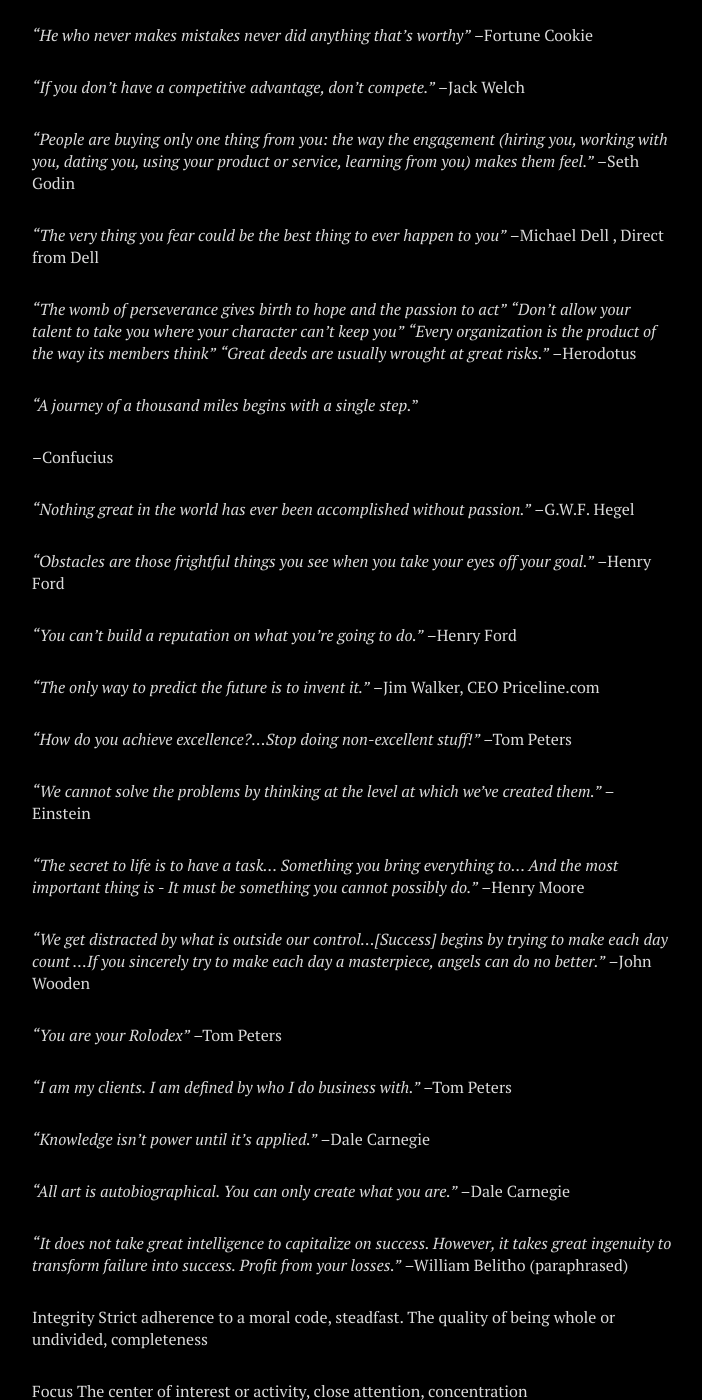
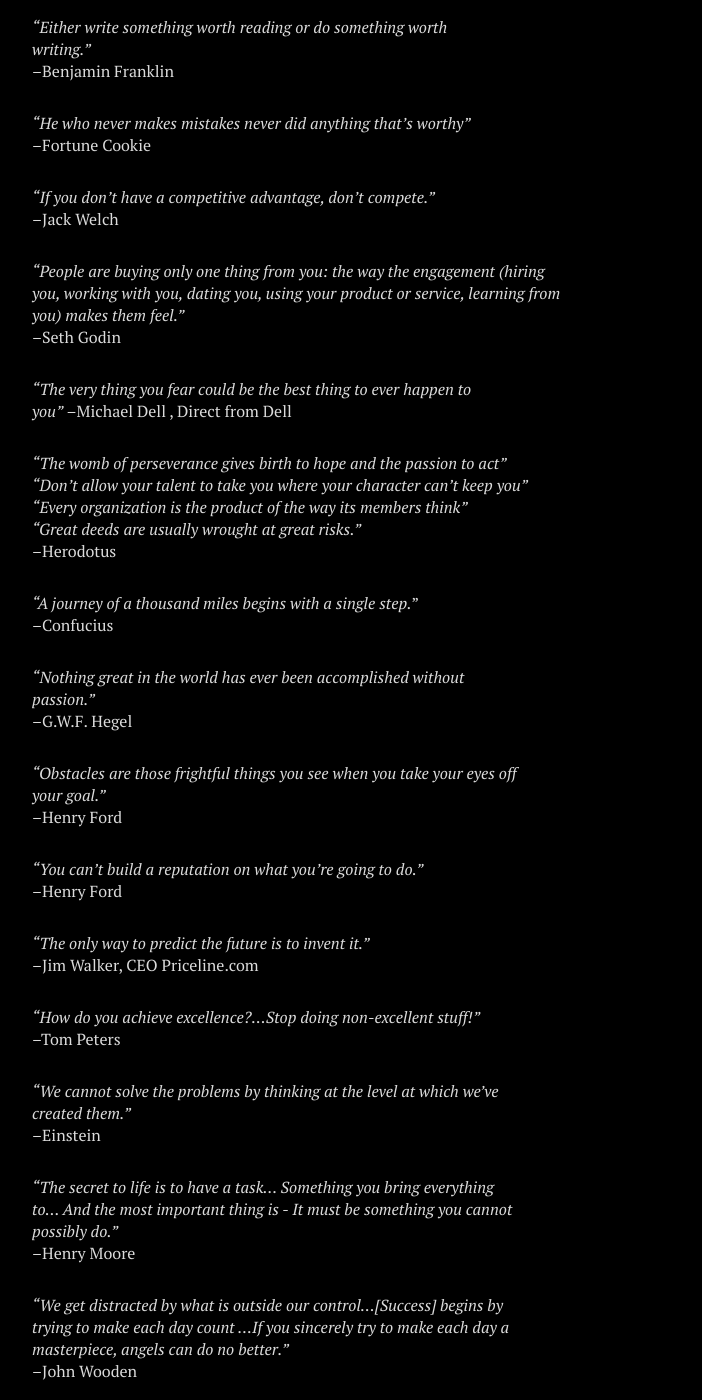
Before and after one commit to mlmargotto/DecSecOpsTools, a Jekyll site: the page built from docs/quotations.md, in a window 1280 px wide and 1400 px high, scrolled down 960 px. Shown: the whole window, without its empty margins (288-990 px from the left). Built offline with Jekyll 4.4.1, drawn with Linux system fonts in a browser that asks for light colours; nearby versions of some CDN libraries; our own code applies the rules of GitHub Pages for plain Markdown files; some of the changed text lies outside the part shown.

Commit message:
[Pace] - Inserindo backslash para CR

```diff
--- a/docs/quotations.md
+++ b/docs/quotations.md
@@ -27,87 +27,86 @@
 action rapidly, is the ultimate competitive advantage."*\
 --Jack Welch
 
-*"Any fool can criticize, condemn and complain, and most fools do."*
+*"Any fool can criticize, condemn and complain, and most fools do."*\
 --Benjamin Franklin
 
-*"Diligence is the mother of good luck."*
+*"Diligence is the mother of good luck."*\
 --Benjamin Franklin
 
-*"Either write something worth reading or do something worth
-writing."*
+*"Either write something worth reading or do something worth\
+writing."*\
 --Benjamin Franklin
 
-*"He who never makes mistakes never did anything that's worthy"*
+*"He who never makes mistakes never did anything that's worthy"*\
 --Fortune Cookie
 
-*"If you don't have a competitive advantage, don't compete."*
+*"If you don't have a competitive advantage, don't compete."*\
 --Jack Welch
 
-*"People are buying only one thing from you: the way the engagement (hiring
-you, working with you, dating you, using your product or service, learning from
-you) makes them feel."*
+*"People are buying only one thing from you: the way the engagement (hiring\
+you, working with you, dating you, using your product or service, learning from\
+you) makes them feel."*\
 --Seth Godin
 
-*"The very thing you fear could be the best thing to ever happen to
+*"The very thing you fear could be the best thing to ever happen to\
 you"*
 --Michael Dell , Direct from Dell
 
-*"The womb of perseverance gives birth to hope and the passion to act"*
-*"Don't allow your talent to take you where your character can't keep you"*
-*"Every organization is the product of the way its members think"*
-*"Great deeds are usually wrought at great risks."*
+*"The womb of perseverance gives birth to hope and the passion to act"*\
+*"Don't allow your talent to take you where your character can't keep you"*\
+*"Every organization is the product of the way its members think"*\
+*"Great deeds are usually wrought at great risks."*\
 --Herodotus
 
-*"A journey of a thousand miles begins with a single step.*"
-
+*"A journey of a thousand miles begins with a single step.*"\
 --Confucius
 
-*"Nothing great in the world has ever been accomplished without
-passion."*
+*"Nothing great in the world has ever been accomplished without\
+passion."*\
 --G.W.F. Hegel
 
-*"Obstacles are those frightful things you see when you take your eyes off
-your goal."*
+*"Obstacles are those frightful things you see when you take your eyes off\
+your goal."*\
 --Henry Ford
 
-*"You can't build a reputation on what you're going to do."*
+*"You can't build a reputation on what you're going to do."*\
 --Henry Ford
 
-*"The only way to predict the future is to invent it."*
+*"The only way to predict the future is to invent it."*\
 --Jim Walker, CEO Priceline.com
 
-*"How do you achieve excellence?...Stop doing non-excellent stuff!"*
+*"How do you achieve excellence?...Stop doing non-excellent stuff!"*\
 --Tom Peters
 
-*"We cannot solve the problems by thinking at the level at which we've
-created them."*
+*"We cannot solve the problems by thinking at the level at which we've\
+created them."*\
 --Einstein
 
-*"The secret to life is to have a task... Something you bring everything
-to... And the most important thing is - It must be something you cannot
-possibly do."*
+*"The secret to life is to have a task... Something you bring everything\
+to... And the most important thing is - It must be something you cannot\
+possibly do."*\
 --Henry Moore
 
-*"We get distracted by what is outside our control...[Success] begins by
-trying to make each day count ...If you sincerely try to make each day a
-masterpiece, angels can do no better."*
+*"We get distracted by what is outside our control...[Success] begins by\
+trying to make each day count ...If you sincerely try to make each day a\
+masterpiece, angels can do no better."*\
 --John Wooden
 
-*"You are your Rolodex"*
+*"You are your Rolodex"*\
 --Tom Peters
 
-*"I am my clients. I am defined by who I do business with."*
+*"I am my clients. I am defined by who I do business with."*\
 --Tom Peters
 
-*"Knowledge isn't power until it's applied."*
+*"Knowledge isn't power until it's applied."*\
 --Dale Carnegie
 
-*"All art is autobiographical. You can only create what you are."*
+*"All art is autobiographical. You can only create what you are."*\
 --Dale Carnegie
 
-*"It does not take great intelligence to capitalize on success. However, it
-takes great ingenuity to transform failure into success. Profit from your
-losses."*
+*"It does not take great intelligence to capitalize on success. However, it\
+takes great ingenuity to transform failure into success. Profit from your\
+losses."*\
 --William Belitho (paraphrased)
 
 Integrity
@@ -124,7 +123,7 @@
 Free from hypocrisy or dishonesty; sincere, actual, real, authentic
 
 *"Vulgar people take huge delight in the faults and follies of great
-men."*
+men."*\
 --Schopenhauer
 
 Effective Managers
```
